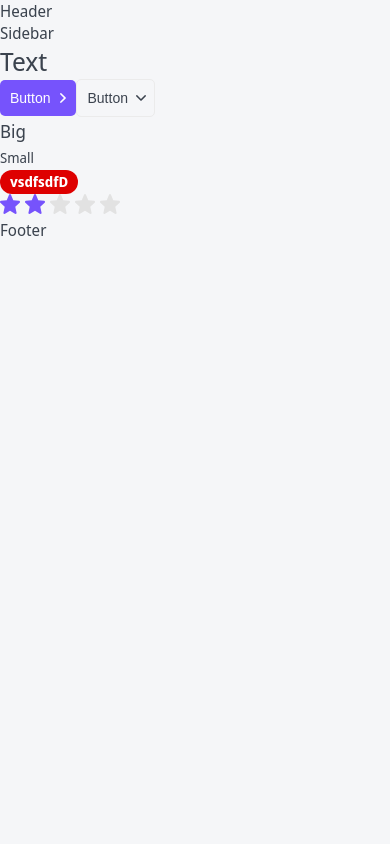
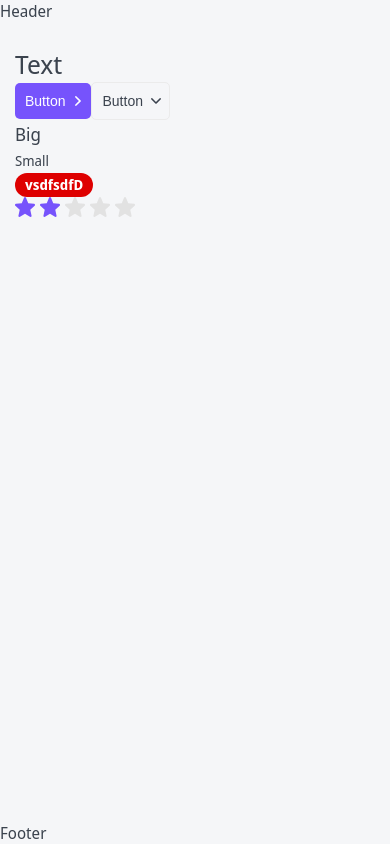
Before and after one commit to Igorg599/top-api_next.js, a Next.js app: page / in a window 390 px wide. Built offline with nearby package versions, Linux system fonts and the light colour scheme.

Commit message:
stylization lauout

```diff
--- a/layout/Layout.module.css
+++ b/layout/Layout.module.css
@@ -0,0 +1,74 @@
+/* stylelint-disable selector-class-pattern */
+/* stylelint-disable declaration-block-no-redundant-longhand-properties */
+.wrapper {
+	display: grid;
+	grid-template-columns: auto 230px minmax(320px, 1200px) auto;
+	grid-template-rows: auto 1fr auto;
+
+	min-height: 100vh;
+	gap: 40px 30px;
+	grid-template-areas:
+		". header header ."
+		". sidebar body ."
+		"footer footer footer footer";
+}
+
+.header {
+	grid-area: header;
+  display: none;
+}
+
+.sidebar {
+	grid-area: sidebar;
+}
+
+.body {
+	grid-area: body;
+
+	outline: none;
+}
+
+.footer {
+	grid-area: footer;
+}
+
+.skipLink {
+	position: fixed;
+	top: 0;
+	left: 100px;
+
+	display: block;
+	overflow: hidden;
+
+	height: 0;
+
+	color: var(--white);
+	background: var(--primary);
+}
+
+.displayed {
+	height: auto;
+}
+
+@media (max-width: 765px) {
+	.wrapper {
+		grid-template-columns: minmax(320px, 1fr);
+		grid-template-areas:
+			"header"
+			"body"
+			"footer";
+		gap: 10px;
+	}
+
+	.header {
+		display: block;
+	}
+
+	.sidebar {
+		display: none !important;
+	}
+
+	.body {
+		padding: 15px;
+	}
+}
--- a/layout/Layout.tsx
+++ b/layout/Layout.tsx
@@ -8,13 +8,11 @@ import { FunctionComponent } from "react"
 
 const Layout = ({ children }: LayoutProps): JSX.Element => {
   return (
-    <div>
-      <Header />
-      <div>
-        <Sidebar />
-        {children}
-      </div>
-      <Footer />
+    <div className={styles.wrapper}>
+      <Header className={styles.header} />
+      <Sidebar className={styles.sidebar} />
+      <div className={styles.body}>{children}</div>
+      <Footer className={styles.footer} />
     </div>
   )
 }
```
